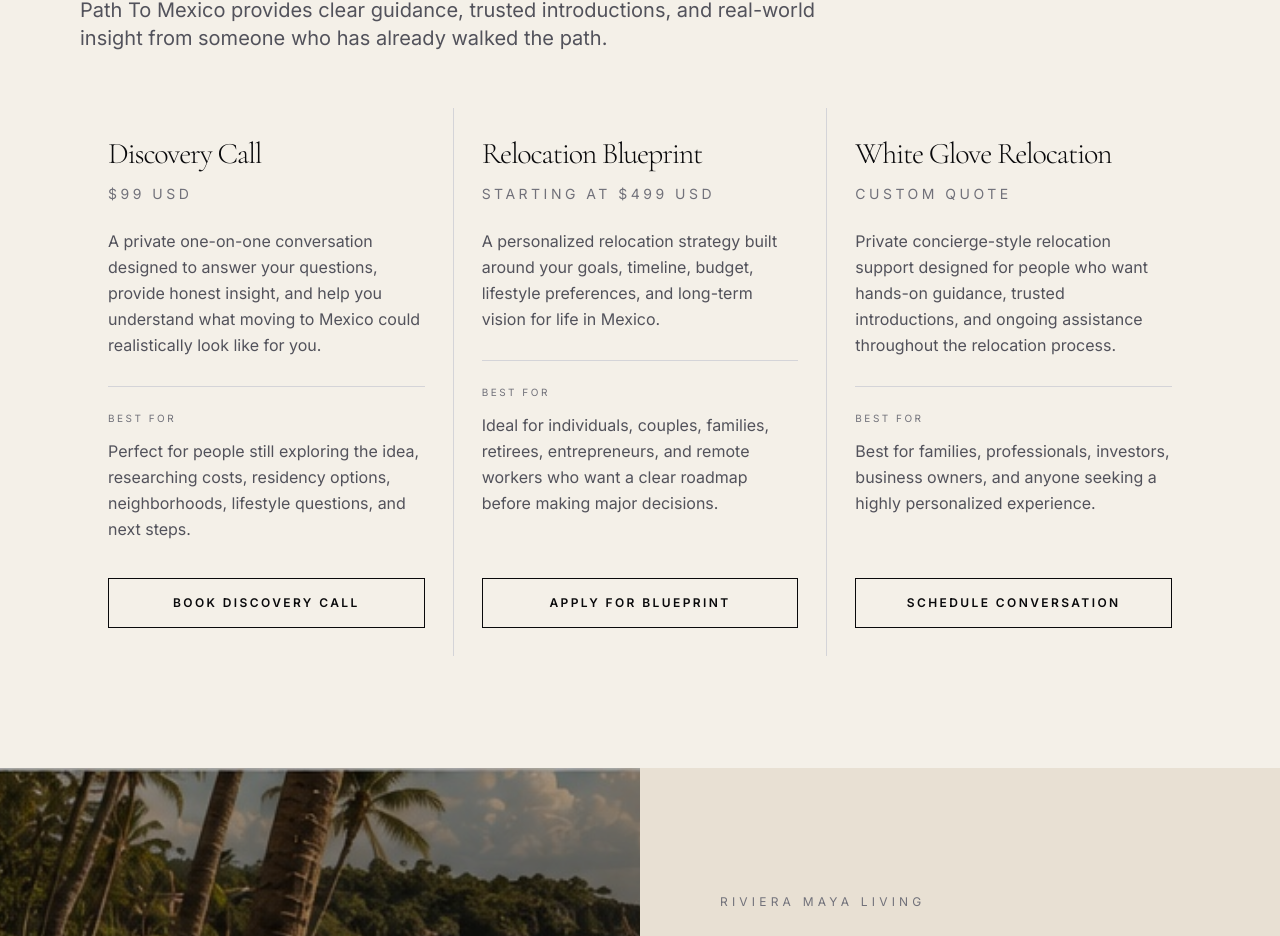
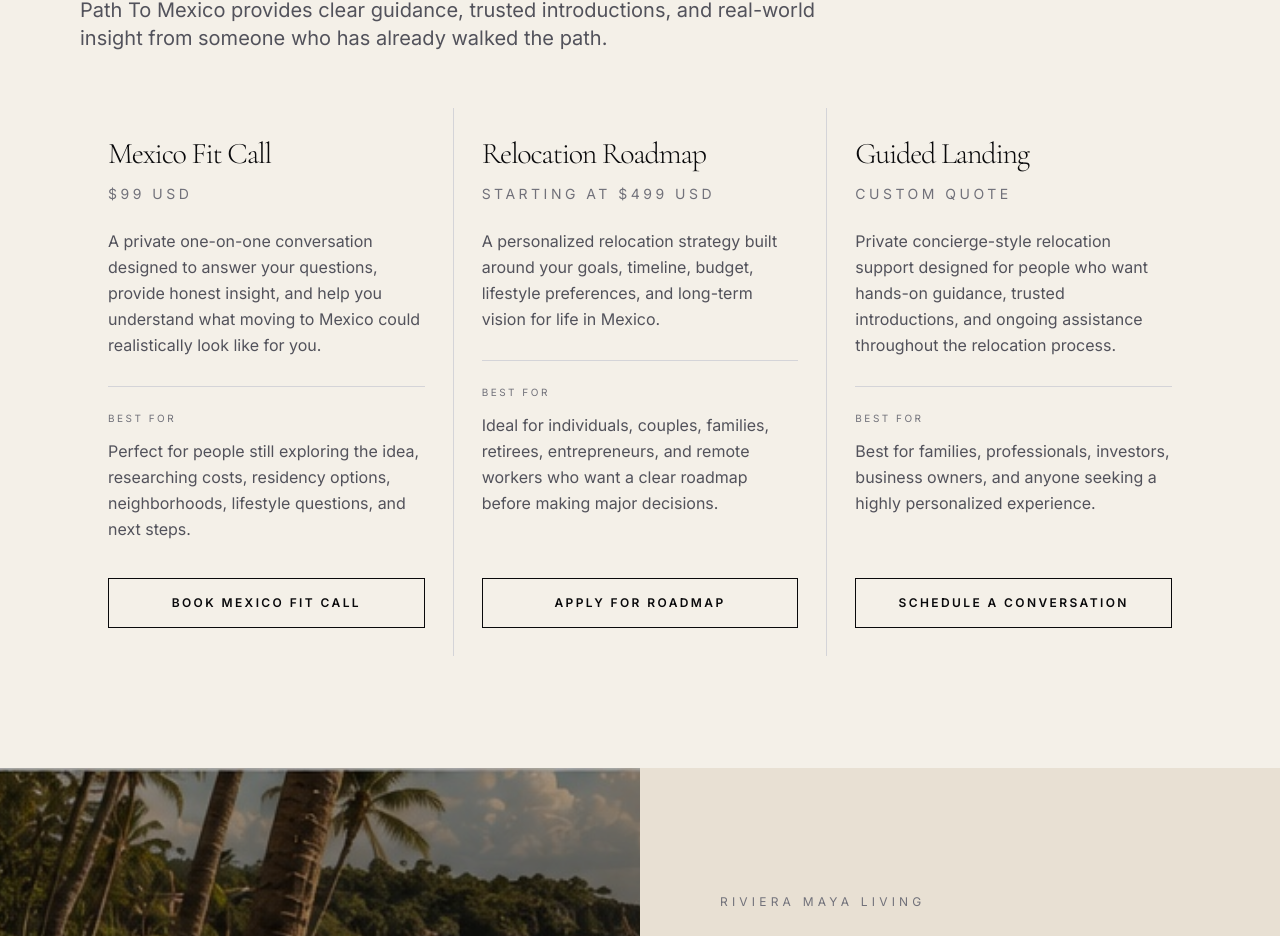
Before and after one commit to TradePhoenix/cielo-nuevo, a React (Create React App) app: page / in a window 1280 px wide. Shown: the part 7233-8169 px from the top of the page. Built offline with nearby package versions, Linux system fonts and the light colour scheme.

Commit message:
Clarify service offer names

```diff
--- a/src/pages/HomePage.js
+++ b/src/pages/HomePage.js
@@ -95,25 +95,25 @@ const content = {
       "Whether you're simply exploring the possibility or preparing to make the move, Path To Mexico provides clear guidance, trusted introductions, and real-world insight from someone who has already walked the path.",
     workOffers: [
       [
-        "Discovery Call",
+        "Mexico Fit Call",
         "$99 USD",
         "A private one-on-one conversation designed to answer your questions, provide honest insight, and help you understand what moving to Mexico could realistically look like for you.",
         "Perfect for people still exploring the idea, researching costs, residency options, neighborhoods, lifestyle questions, and next steps.",
-        "Book Discovery Call"
+        "Book Mexico Fit Call"
       ],
       [
-        "Relocation Blueprint",
+        "Relocation Roadmap",
         "Starting at $499 USD",
         "A personalized relocation strategy built around your goals, timeline, budget, lifestyle preferences, and long-term vision for life in Mexico.",
         "Ideal for individuals, couples, families, retirees, entrepreneurs, and remote workers who want a clear roadmap before making major decisions.",
-        "Apply For Blueprint"
+        "Apply For Roadmap"
       ],
       [
-        "White Glove Relocation",
+        "Guided Landing",
         "Custom Quote",
         "Private concierge-style relocation support designed for people who want hands-on guidance, trusted introductions, and ongoing assistance throughout the relocation process.",
         "Best for families, professionals, investors, business owners, and anyone seeking a highly personalized experience.",
-        "Schedule Conversation"
+        "Schedule A Conversation"
       ]
     ],
     bestFor: "Best For",
```
